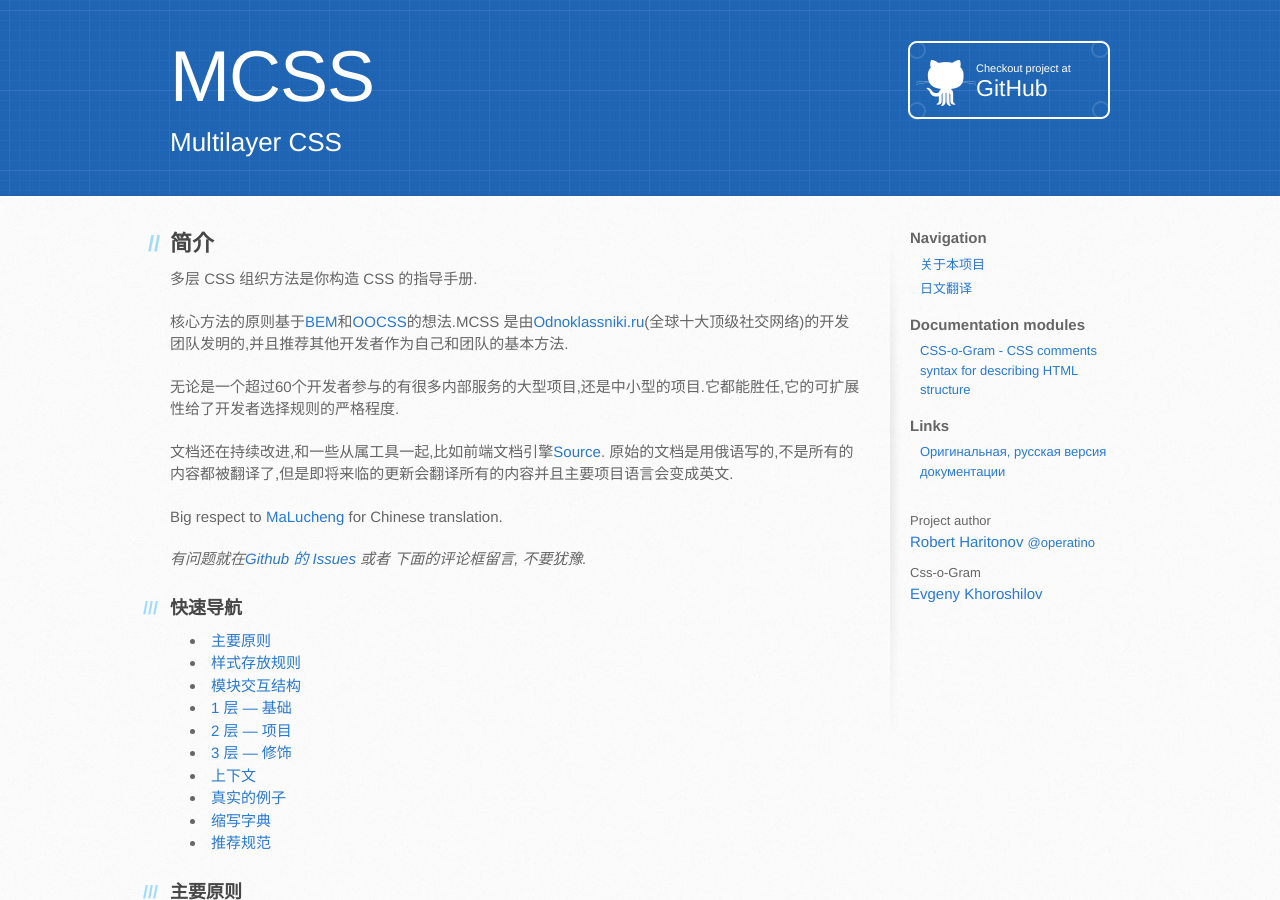
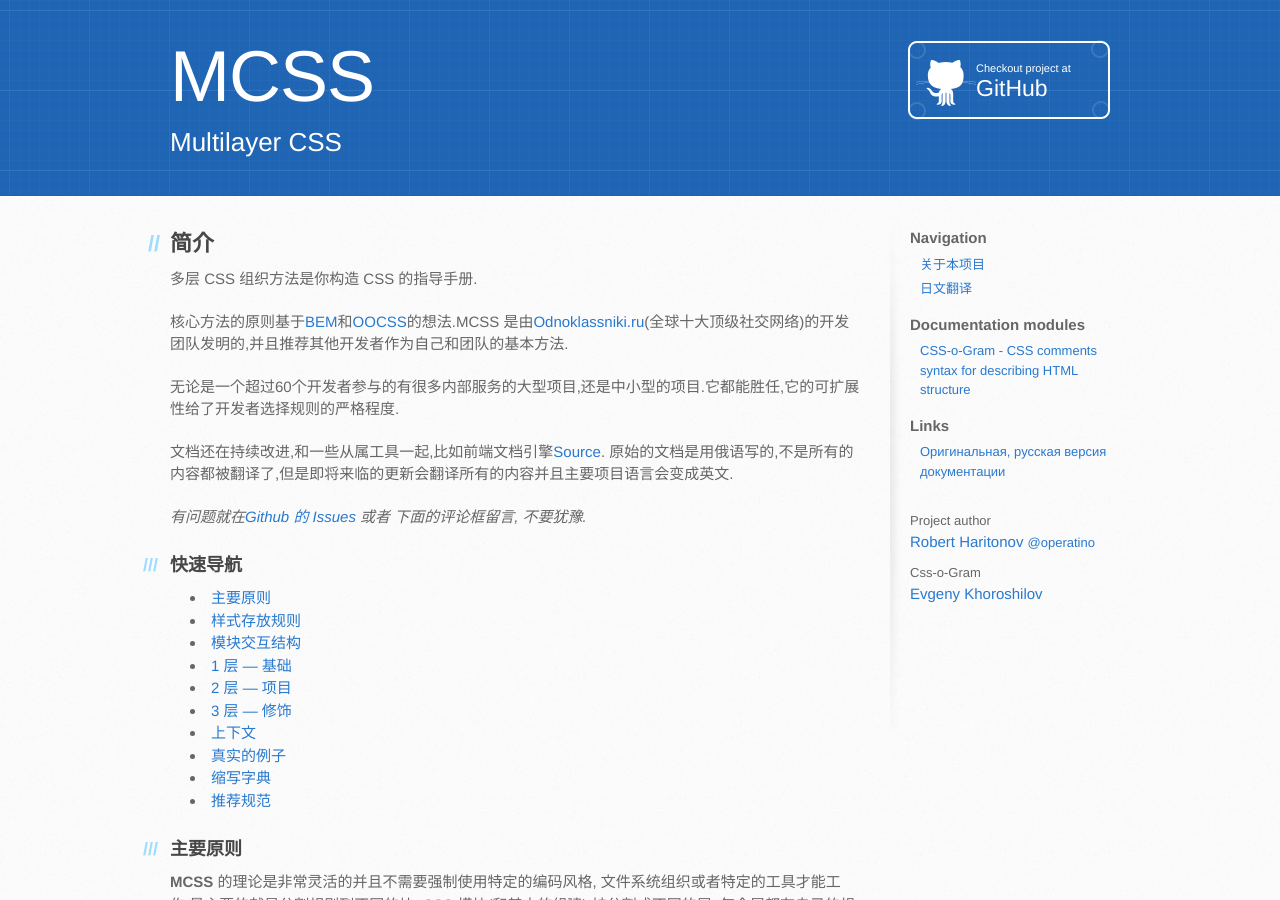
Before and after one commit to robhrt7/MCSS, a Jekyll site: the page built from cn/index.md, in a window 1280 px wide and 900 px high. Built offline with Jekyll 4.4.1, drawn with Linux system fonts in a browser that asks for light colours; Markdown is read by kramdown in place of the engine named in the settings; comment, search, counter and statistics services are not loaded.

Commit message:
Thanking for translation.

```diff
--- a/cn/index.md
+++ b/cn/index.md
@@ -13,8 +13,6 @@ description: Multilayer CSS
 无论是一个超过60个开发者参与的有很多内部服务的大型项目,还是中小型的项目.它都能胜任,它的可扩展性给了开发者选择规则的严格程度.
 
 文档还在持续改进,和一些从属工具一起,比如前端文档引擎[Source](http://sourcejs.com). 原始的文档是用俄语写的,不是所有的内容都被翻译了,但是即将来临的更新会翻译所有的内容并且主要项目语言会变成英文.
-
-Big respect to [MaLucheng](http://github.com/teddy-ma) for Chinese translation.
 
 *有问题就在[Github 的 Issues](http://github.com/operatino/MCSS/issues) 或者 下面的评论框留言, 不要犹豫.*
 
```
Also changed, not shown: cn/README.md (+2 -0 lines).
